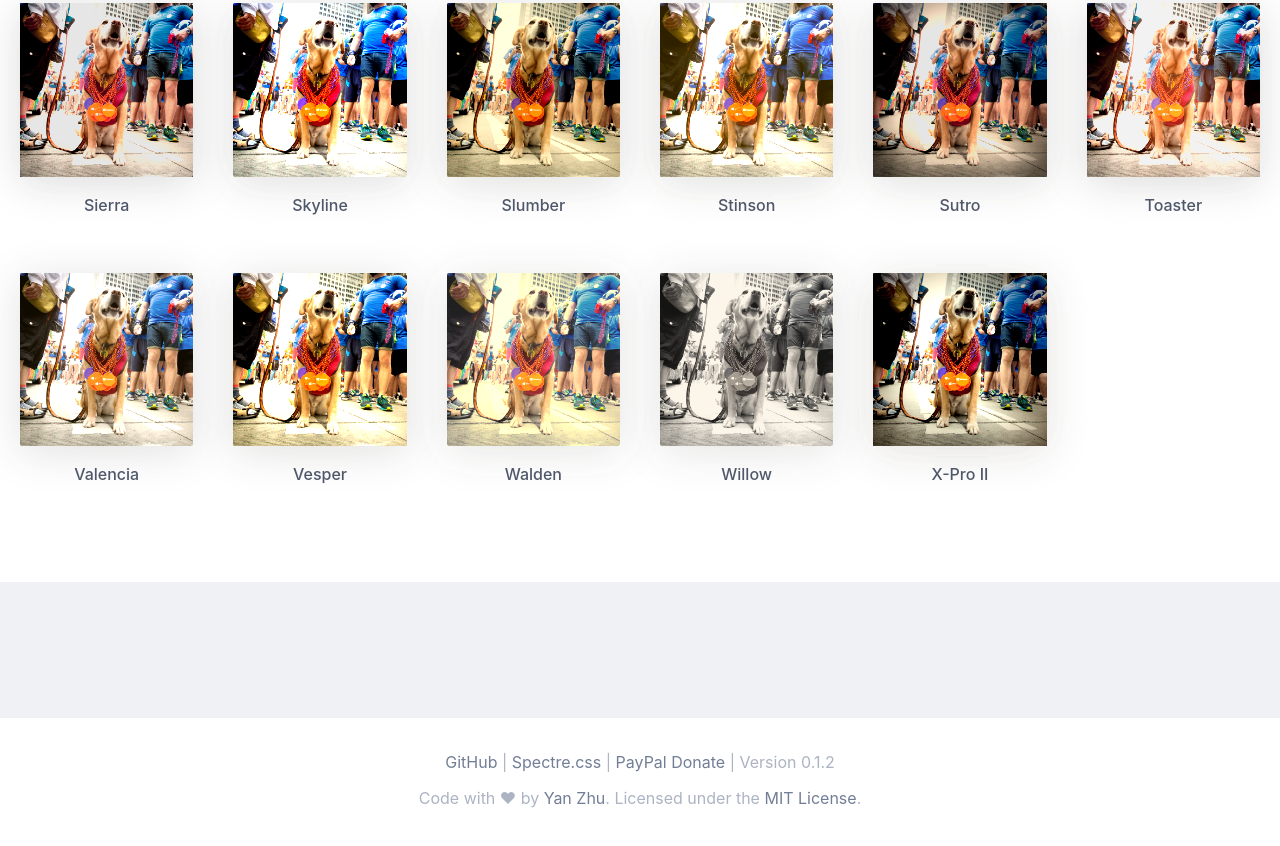
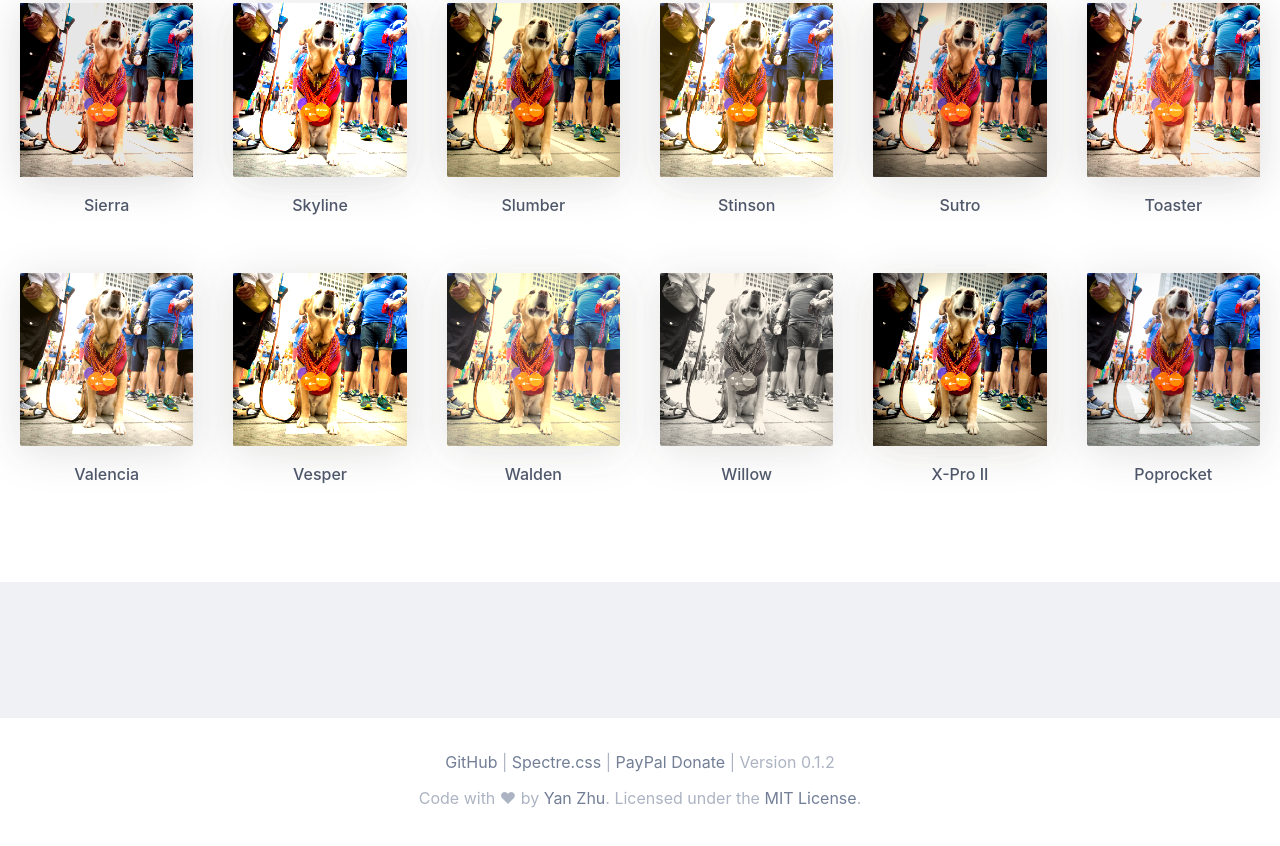
Before and after one commit to picturepan2/instagram.css, a website: page index.html in a window 1280 px wide. Shown: the part 1827-2673 px from the top of the page. Drawn offline with Linux system fonts and the light colour scheme.

Commit message:
Added Poprocket effect to the html example file

```diff
--- a/index.html
+++ b/index.html
@@ -501,6 +501,19 @@
             </div>
           </div>
         </div>
+
+        <div class="column col-2 col-md-3 col-sm-6 col-xs-12">
+          <div class="card">
+            <div class="card-image filter-poprocket">
+              <img src="assets/img/instagram-example.jpg" class="img-responsive"/>
+            </div>
+            <div class="card-header">
+              <span class="h6">Poprocket</span>
+            </div>
+          </div>
+        </div>
+
+
       </div>
     </div>
   </div>
```
